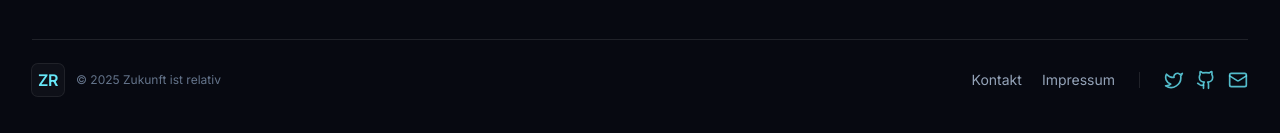
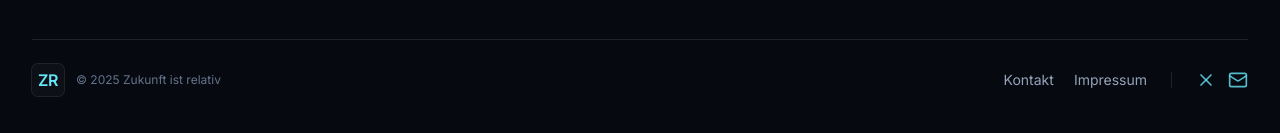
Before and after one commit to herbtobias/podcast-website, a React (Vite) app: page / in a window 1280 px wide. Shown: the part 3262-3395 px from the top of the page. Built offline with nearby package versions, Linux system fonts and the light colour scheme; no server answers; a web font is replaced by a local one.

Commit message:
remove guthub logo, add x logo

```diff
--- a/src/components/Footer.tsx
+++ b/src/components/Footer.tsx
@@ -1,6 +1,6 @@
-import { Twitter, Github, Mail } from 'lucide-react';
-import { useState } from 'react';
-import Impressum from './Impressum';
+import { X, Mail } from "lucide-react";
+import { useState } from "react";
+import Impressum from "./Impressum";
 
 export default function Footer() {
   const currentYear = new Date().getFullYear();
@@ -19,28 +19,42 @@ export default function Footer() {
             </div>
           </div>
           <div className="flex items-center gap-5">
-            <a href="#" className="text-sm text-slate-400 hover:text-cyan-300 hover:underline underline-offset-4">
+            <a
+              href="#"
+              className="text-sm text-slate-400 hover:text-cyan-300 hover:underline underline-offset-4"
+            >
               Kontakt
             </a>
-            <button onClick={() => setIsImpressumOpen(true)} className="text-sm text-slate-400 hover:text-cyan-300 hover:underline underline-offset-4">
+            <button
+              onClick={() => setIsImpressumOpen(true)}
+              className="text-sm text-slate-400 hover:text-cyan-300 hover:underline underline-offset-4"
+            >
               Impressum
             </button>
             <div className="h-4 w-px bg-white/10 mx-1"></div>
             <div className="flex items-center gap-3">
-              <a href="#" aria-label="Twitter" className="text-cyan-300/80 hover:text-cyan-300 transition">
-                <Twitter className="h-5 w-5" />
+              <a
+                href="#"
+                aria-label="Twitter"
+                className="text-cyan-300/80 hover:text-cyan-300 transition"
+              >
+                <X className="h-5 w-5" />
               </a>
-              <a href="#" aria-label="GitHub" className="text-cyan-300/80 hover:text-cyan-300 transition">
-                <Github className="h-5 w-5" />
-              </a>
-              <a href="#" aria-label="E-Mail" className="text-cyan-300/80 hover:text-cyan-300 transition">
+              <a
+                href="#"
+                aria-label="E-Mail"
+                className="text-cyan-300/80 hover:text-cyan-300 transition"
+              >
                 <Mail className="h-5 w-5" />
               </a>
             </div>
           </div>
         </div>
       </div>
-      <Impressum isOpen={isImpressumOpen} onClose={() => setIsImpressumOpen(false)} />
+      <Impressum
+        isOpen={isImpressumOpen}
+        onClose={() => setIsImpressumOpen(false)}
+      />
     </footer>
   );
 }
```
